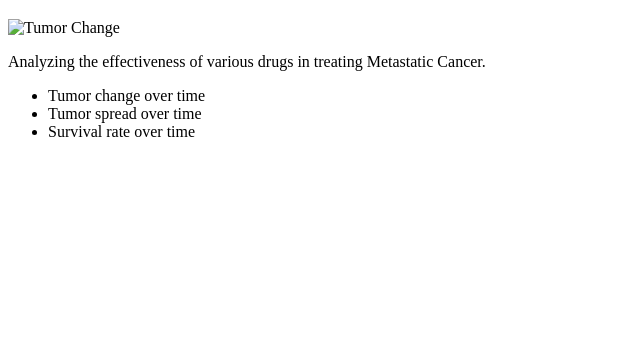
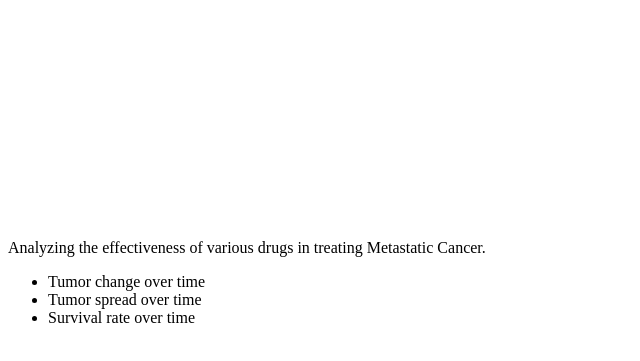
Before and after one commit to jacobabdel/matplotlib-challenge, a plain HTML site: page index.html in a window 1280 px wide. Shown: the part 61-422 px from the top of the page, without its empty margins (0-640 px from the left). Drawn offline with Linux system fonts and the light colour scheme; the site is published under a folder, as on GitHub Pages, so addresses that start at the root find nothing.

Commit message:
Update index.html

```diff
--- a/index.html
+++ b/index.html
@@ -3,12 +3,12 @@
 
 <head>
   <meta charset="UTF-8">
-  <title>MatPlotLib-Challendge</title>
+  <title>MatPlotLib-Challenge</title>
 </head>
 
 <body>
         <h1>MatPlotLib-Challenge</h1>
-        <img src="/Pymaceuticals/Change.png" width="200" height="200" alt="Tumor Change" />
+        <img src="Pymaceuticals/Change.png" width="200" height="200" alt="Tumor Change" />
 
         <p>Analyzing the effectiveness of various drugs in treating Metastatic Cancer.</p>
 
```
